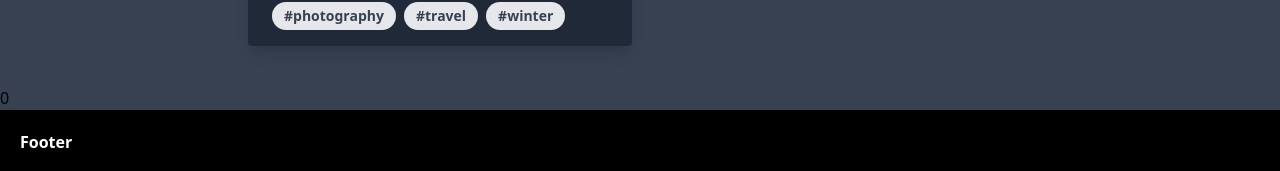
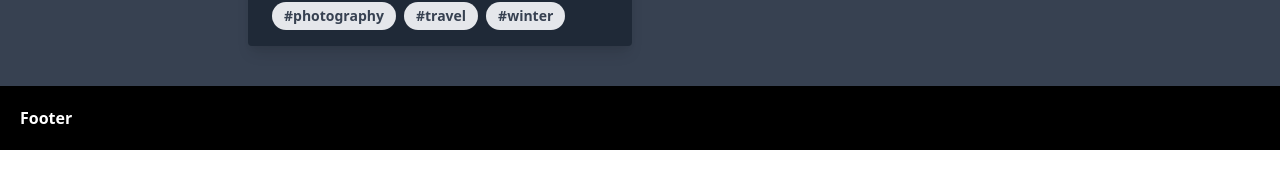
Before and after one commit to nnnk7777/react-test, a React app: page / in a window 1280 px wide. Shown: the part 1454-1625 px from the top of the page. After the commit the page ends 1604 px from the top, so only its background shows below. Built offline with nearby package versions, Linux system fonts and the light colour scheme.

Commit message:
refactoring

```diff
--- a/src/pages/Top.jsx
+++ b/src/pages/Top.jsx
@@ -1,8 +1,7 @@
-import React, { useState } from "react";
+import React from "react";
 import { Card } from "./../components/Card";
 
 export const Top = () => {
-  const [count, setCount] = useState(0);
   const arr = [1, 2, 3, 4, 5];
 
   return (
@@ -22,7 +21,6 @@ export const Top = () => {
           return <div key={i} className="h-0 w-96 m-2" />;
         })}
       </div>
-      <p>{count}</p>
     </div>
   );
 };
```
